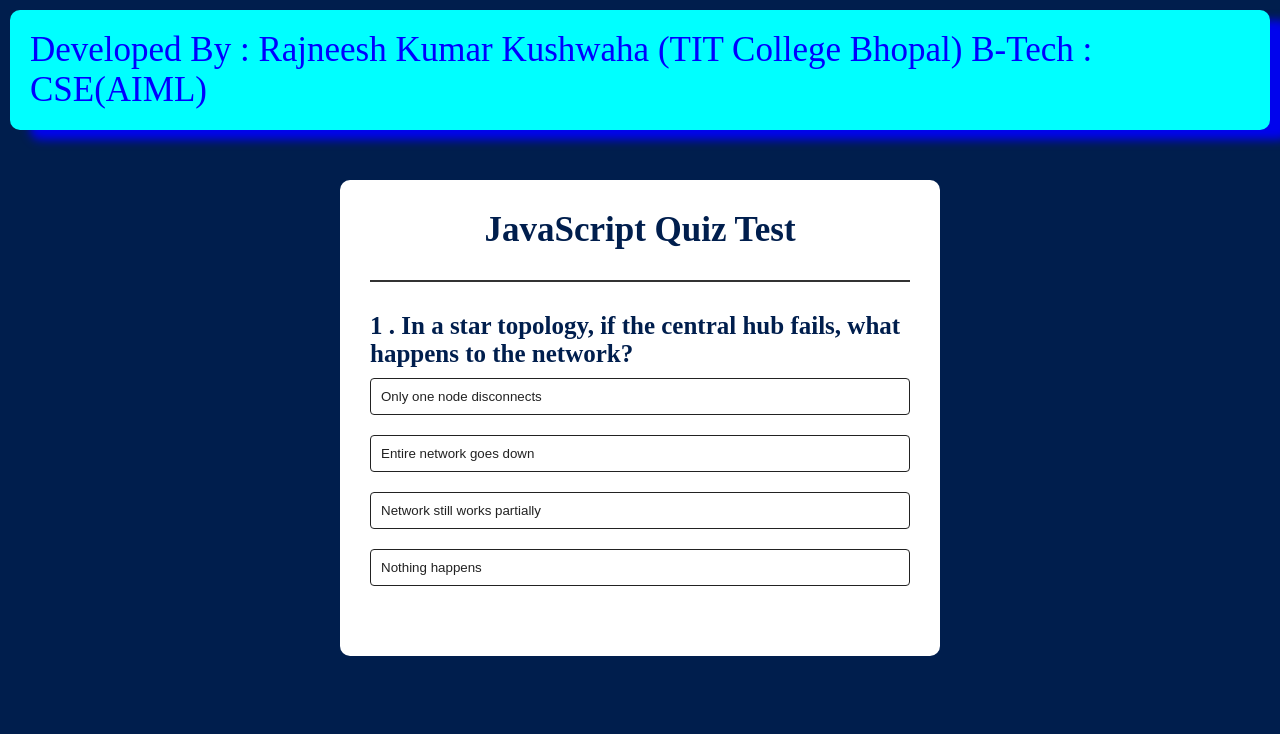
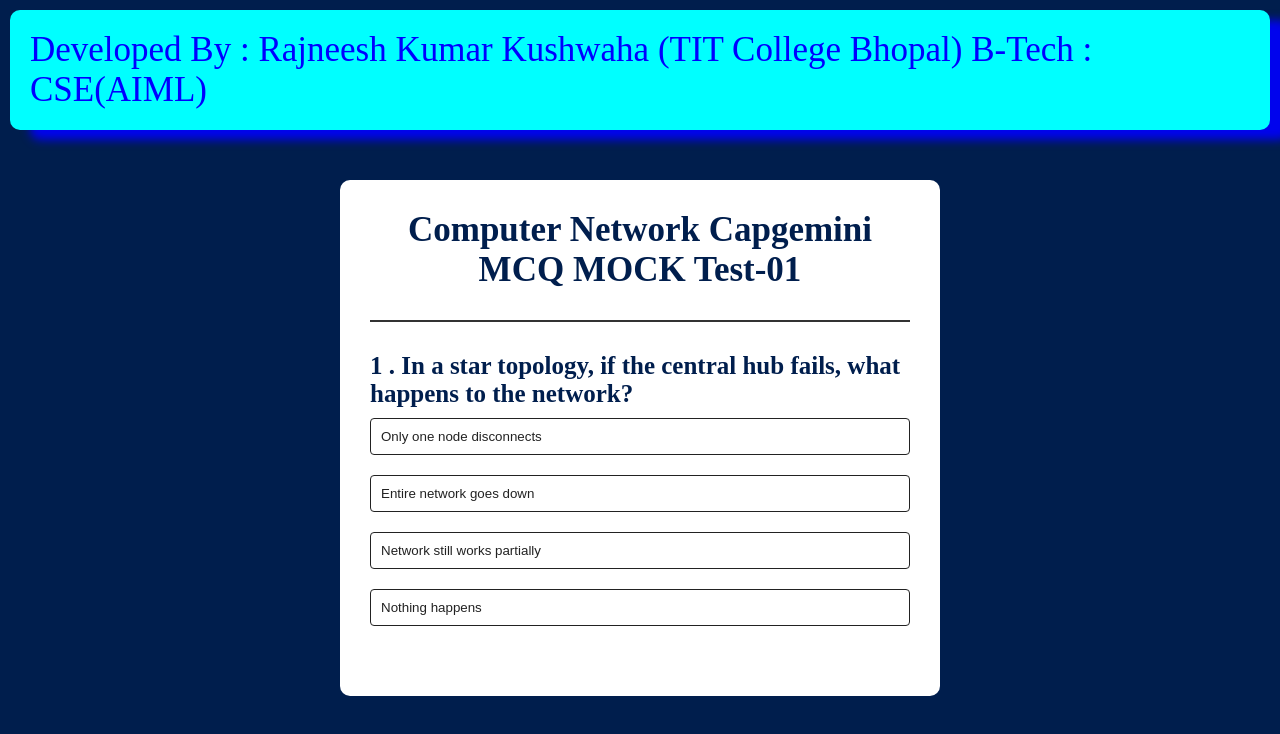
Before and after one commit to Rajneesh-1234/quiz-application-rj, a plain HTML site: page index.html in a window 1280 px wide. Drawn offline with Linux system fonts and the light colour scheme.

Commit message:
Update index.html

```diff
--- a/index.html
+++ b/index.html
@@ -9,7 +9,7 @@
 <body>
     <p class="nav">Developed By : Rajneesh Kumar Kushwaha (TIT College Bhopal) B-Tech : CSE(AIML)</p>
     <div class="app">
-        <h1>JavaScript Quiz Test</h1>
+        <h1>Computer Network Capgemini MCQ MOCK Test-01</h1>
         <div class="quiz">
             <h2 id="question">Question goes here</h2>
             <div id="answer-buttons">
```
